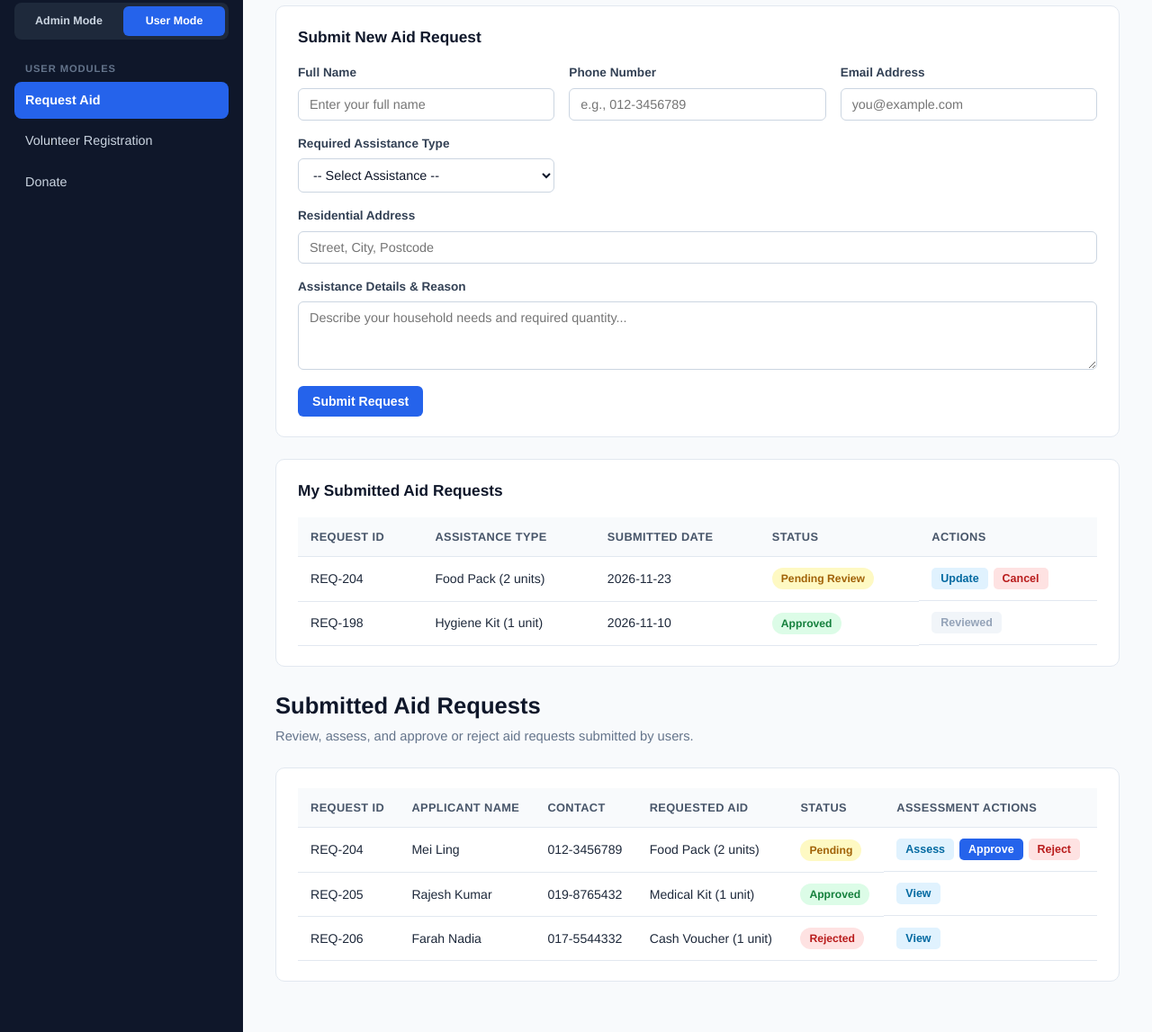
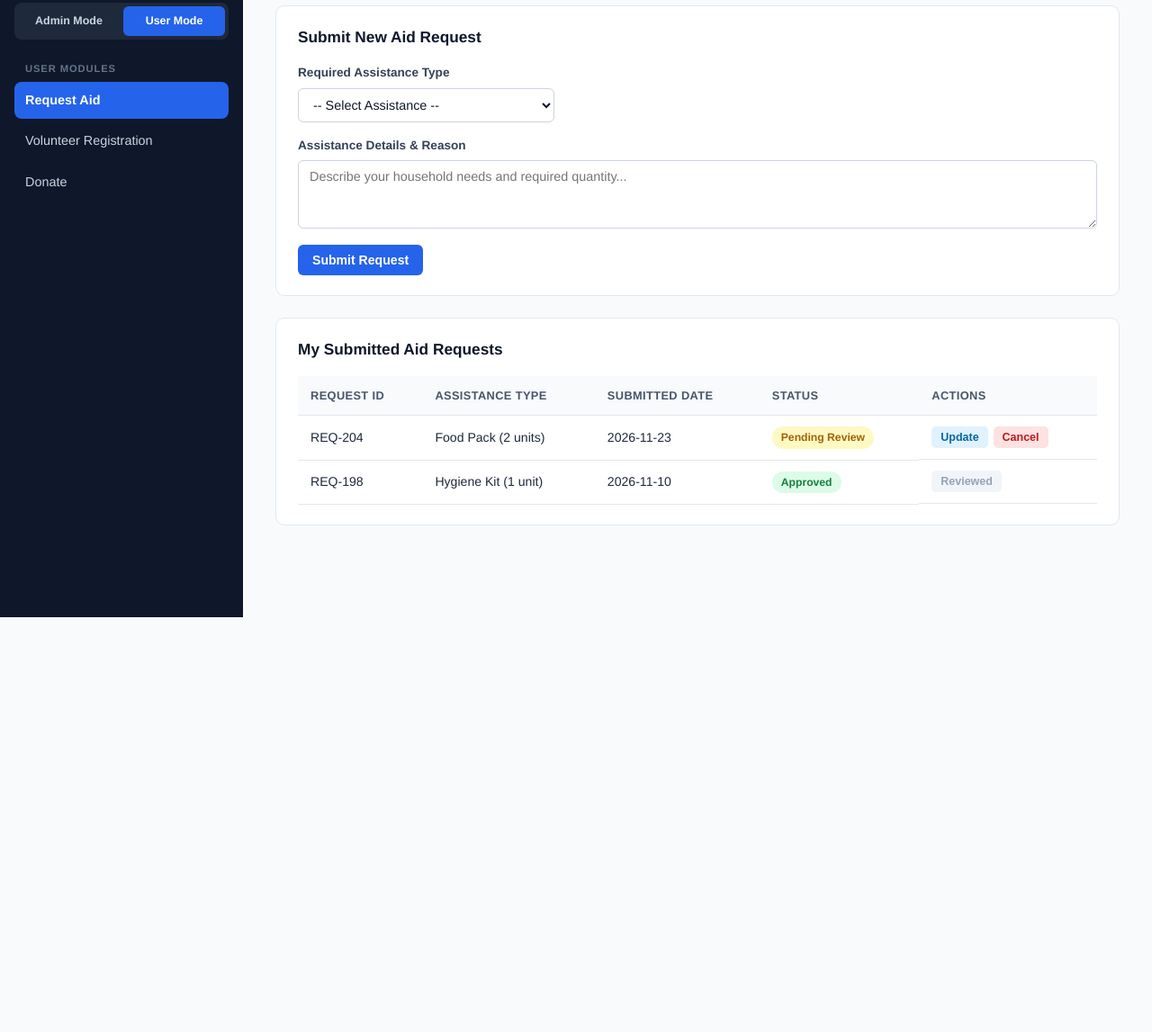
Before and after one commit to thanneesharamesh/CharityManagementSystem, a plain HTML site: page request-aid.html in a window 1280 px wide. Shown: the part 114-1261 px from the top of the page at 90% size. After the commit the page ends 800 px from the top, so only its background shows below. Drawn offline with Linux system fonts and the light colour scheme.

Commit message:
remove nessecery par4t

```diff
--- a/request-aid.html
+++ b/request-aid.html
@@ -36,18 +36,6 @@
             <form>
               <div class="form-grid">
                 <div class="form-group">
-                  <label for="request-name">Full Name</label>
-                  <input type="text" id="request-name" placeholder="Enter your full name" required>
-                </div>
-                <div class="form-group">
-                  <label for="request-phone">Phone Number</label>
-                  <input type="tel" id="request-phone" placeholder="e.g., 012-3456789" required>
-                </div>
-                <div class="form-group">
-                  <label for="request-email">Email Address</label>
-                  <input type="email" id="request-email" placeholder="you@example.com" required>
-                </div>
-                <div class="form-group">
                   <label for="request-type">Required Assistance Type</label>
                   <select id="request-type" required>
                     <option value="">-- Select Assistance --</option>
@@ -56,10 +44,6 @@
                     <option value="hygiene">Hygiene Kit</option>
                     <option value="voucher">Cash Voucher</option>
                   </select>
-                </div>
-                <div class="form-group full-width">
-                  <label for="request-address">Residential Address</label>
-                  <input type="text" id="request-address" placeholder="Street, City, Postcode" required>
                 </div>
                 <div class="form-group full-width">
                   <label for="request-details">Assistance Details &amp; Reason</label>
@@ -111,62 +95,6 @@
           </div>
         </section>
 
-        <section aria-labelledby="admin-aid-heading">
-          <div class="page-header">
-            <h2 id="admin-aid-heading">Submitted Aid Requests</h2>
-            <p>Review, assess, and approve or reject aid requests submitted by users.</p>
-          </div>
-          <div class="card">
-            <div class="table-wrap">
-              <table>
-                <thead>
-                  <tr>
-                    <th>Request ID</th>
-                    <th>Applicant Name</th>
-                    <th>Contact</th>
-                    <th>Requested Aid</th>
-                    <th>Status</th>
-                    <th>Assessment Actions</th>
-                  </tr>
-                </thead>
-                <tbody>
-                  <tr>
-                    <td>REQ-204</td>
-                    <td>Mei Ling</td>
-                    <td>012-3456789</td>
-                    <td>Food Pack (2 units)</td>
-                    <td><span class="badge badge-yellow">Pending</span></td>
-                    <td class="actions-cell">
-                      <button type="button" class="btn btn-sm btn-edit">Assess</button>
-                      <button type="button" class="btn btn-sm btn-primary">Approve</button>
-                      <button type="button" class="btn btn-sm btn-delete">Reject</button>
-                    </td>
-                  </tr>
-                  <tr>
-                    <td>REQ-205</td>
-                    <td>Rajesh Kumar</td>
-                    <td>019-8765432</td>
-                    <td>Medical Kit (1 unit)</td>
-                    <td><span class="badge badge-green">Approved</span></td>
-                    <td class="actions-cell">
-                      <button type="button" class="btn btn-sm btn-edit">View</button>
-                    </td>
-                  </tr>
-                  <tr>
-                    <td>REQ-206</td>
-                    <td>Farah Nadia</td>
-                    <td>017-5544332</td>
-                    <td>Cash Voucher (1 unit)</td>
-                    <td><span class="badge badge-red">Rejected</span></td>
-                    <td class="actions-cell">
-                      <button type="button" class="btn btn-sm btn-edit">View</button>
-                    </td>
-                  </tr>
-                </tbody>
-              </table>
-            </div>
-          </div>
-        </section>
       </div>
     </main>
   </div>
```
